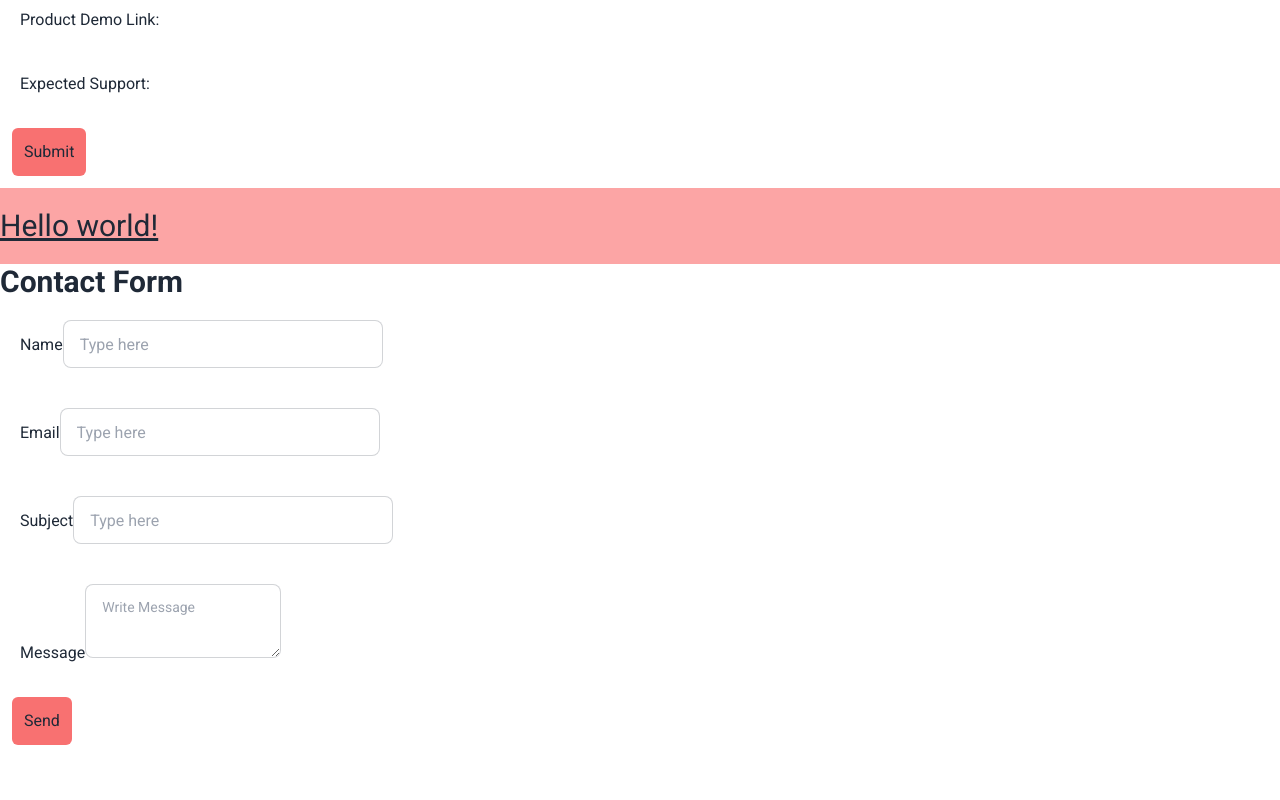
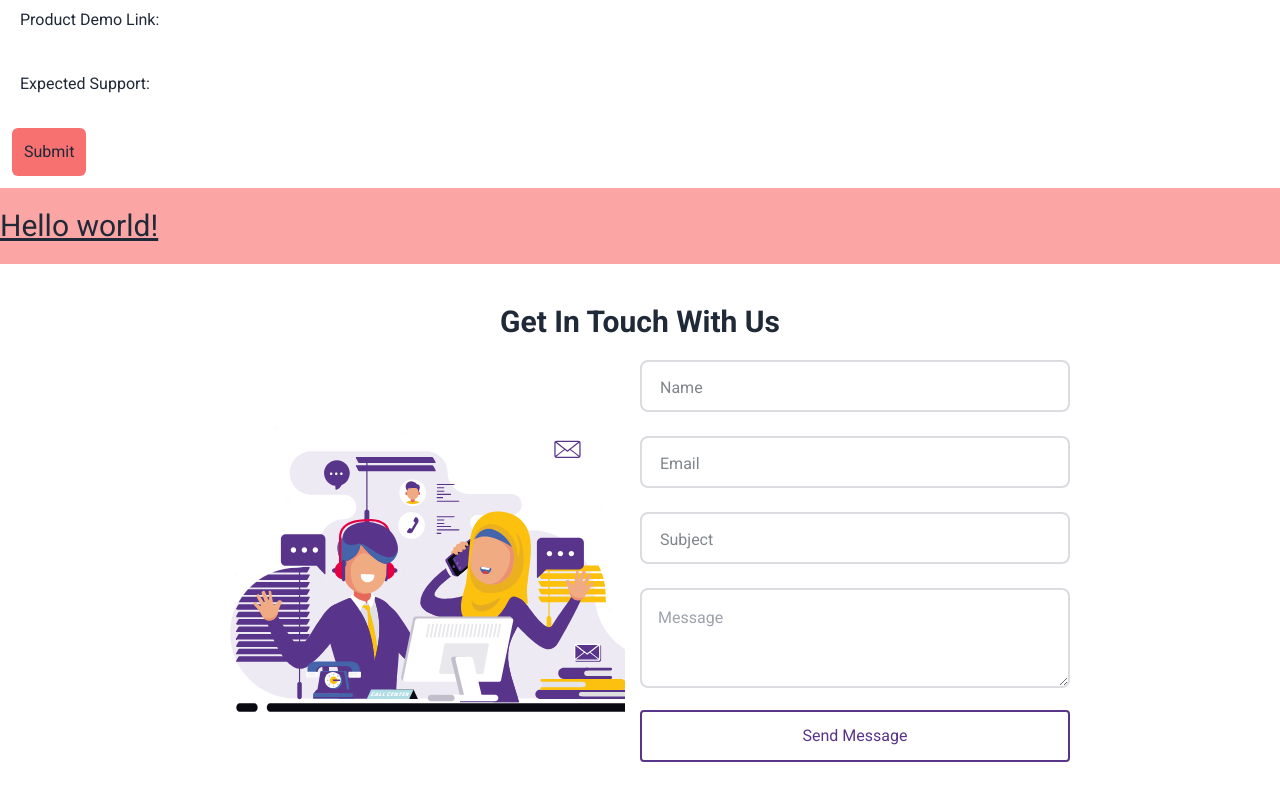
Before and after one commit to MusfiqDehan/nsusn-forms, a React (Vite) app in the folder frontend/: page / in a window 1280 px wide. Shown: the part 1264-2064 px from the top of the page. Before the commit the page ends 2021 px from the top, so only its background shows below. Built offline with nearby package versions, Linux system fonts and the light colour scheme.

Commit message:
Refactor ContactForm component and add animation

```diff
--- a/frontend/src/components/ContactForm.jsx
+++ b/frontend/src/components/ContactForm.jsx
@@ -1,7 +1,18 @@
 import { useRef } from "react";
 import emailjs from "@emailjs/browser";
+import Lottie from "react-lottie";
+import ContactAnimation from "../lotties/ContactAnimation.json";
 
 const ContactForm = () => {
+  const defaultOptions = {
+    loop: true,
+    autoplay: true,
+    animationData: ContactAnimation,
+    rendererSettings: {
+      preserveAspectRatio: "xMidYMid slice",
+    },
+  };
+
   const form = useRef();
 
   const sendEmail = (e) => {
@@ -25,51 +36,64 @@ const ContactForm = () => {
   };
 
   return (
-    <>
-      <h1 className="text-3xl font-bold">Contact Form</h1>
-      <form ref={form} onSubmit={sendEmail}>
-        <label className="block p-5">
-          Name
+    <main className="m-auto mb-10 w-full p-5 md:w-[900px]">
+      <h1 className="p-5 text-center text-3xl font-bold">
+        Get In Touch With Us
+      </h1>
+      <div className="flex flex-col md:flex-row">
+        <div className="w-full md:w-1/2">
+          <Lottie options={defaultOptions} height={400} width={400} />
+        </div>
+
+        <div className="w-full md:w-1/2">
+          <form ref={form} onSubmit={sendEmail} action="" className="">
+            <div className="form__div">
               <input
+                name="user_name"
                 type="text"
-            name="user_name"
-            placeholder="Type here"
-            className="input input-bordered w-full max-w-xs"
+                className="form__input"
+                placeholder=" "
               />
-        </label>
-        <label className="block p-5">
-          Email
+              <label className="form__label">Name</label>
+            </div>
+
+            <div className="form__div">
               <input
+                name="user_email"
                 type="email"
-            name="user_email"
-            placeholder="Type here"
-            className="input input-bordered w-full max-w-xs"
+                className="form__input"
+                placeholder=" "
               />
-        </label>
-        <label className="block p-5">
-          Subject
+              <label className="form__label">Email</label>
+            </div>
+
+            <div className="form__div">
               <input
+                name="subject"
                 type="text"
-            name="subject"
-            placeholder="Type here"
-            className="input input-bordered w-full max-w-xs"
+                className="form__input"
+                placeholder=" "
               />
-        </label>
-        <label className="block p-5">
-          Message
+              <label className="form__label">Subject</label>
+            </div>
+
+            <div className="form__div">
               <textarea
                 name="message"
-            className="textarea textarea-bordered"
-            placeholder="Write Message"
+                className="form__textarea"
+                placeholder="Message"
               />
-        </label>
+            </div>
+
             <input
-          className="m-3 rounded-md bg-red-400 p-3"
               type="submit"
-          value="Send"
+              className="form__button"
+              value="Send Message"
             />
           </form>
-    </>
+        </div>
+      </div>
+    </main>
   );
 };
 
```
Lines whose indentation alone changed are shown as unchanged.
